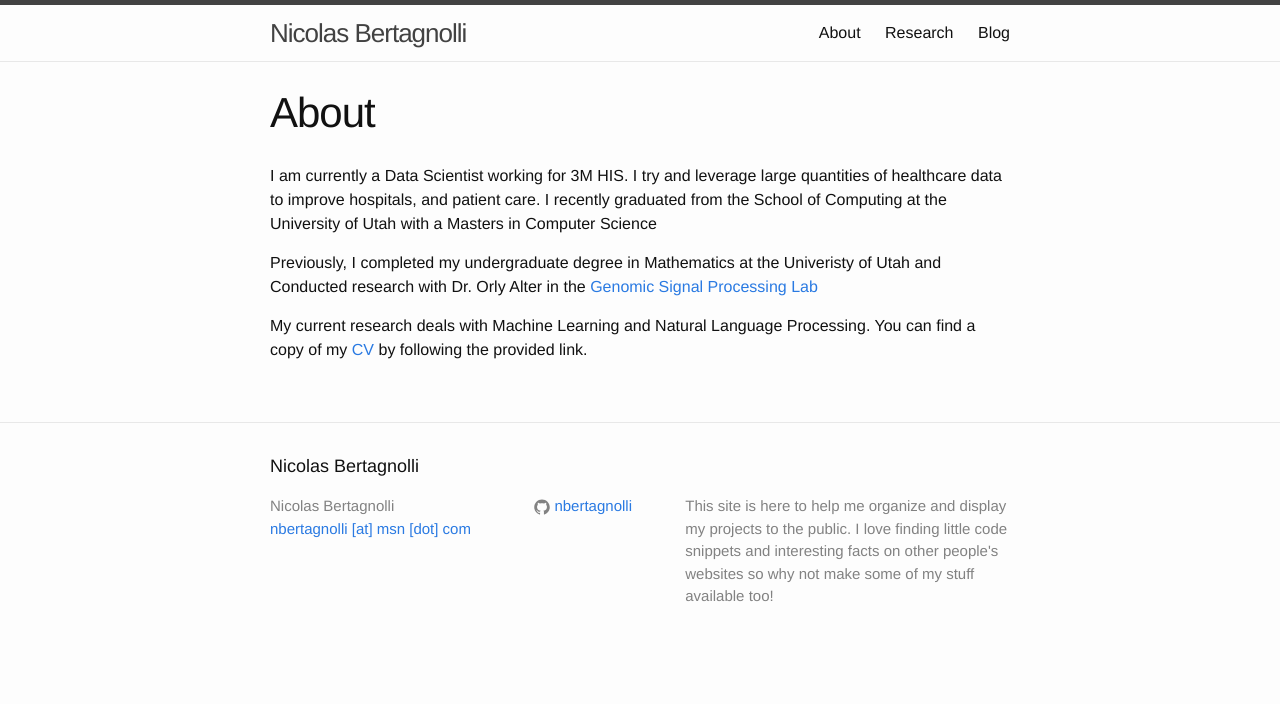
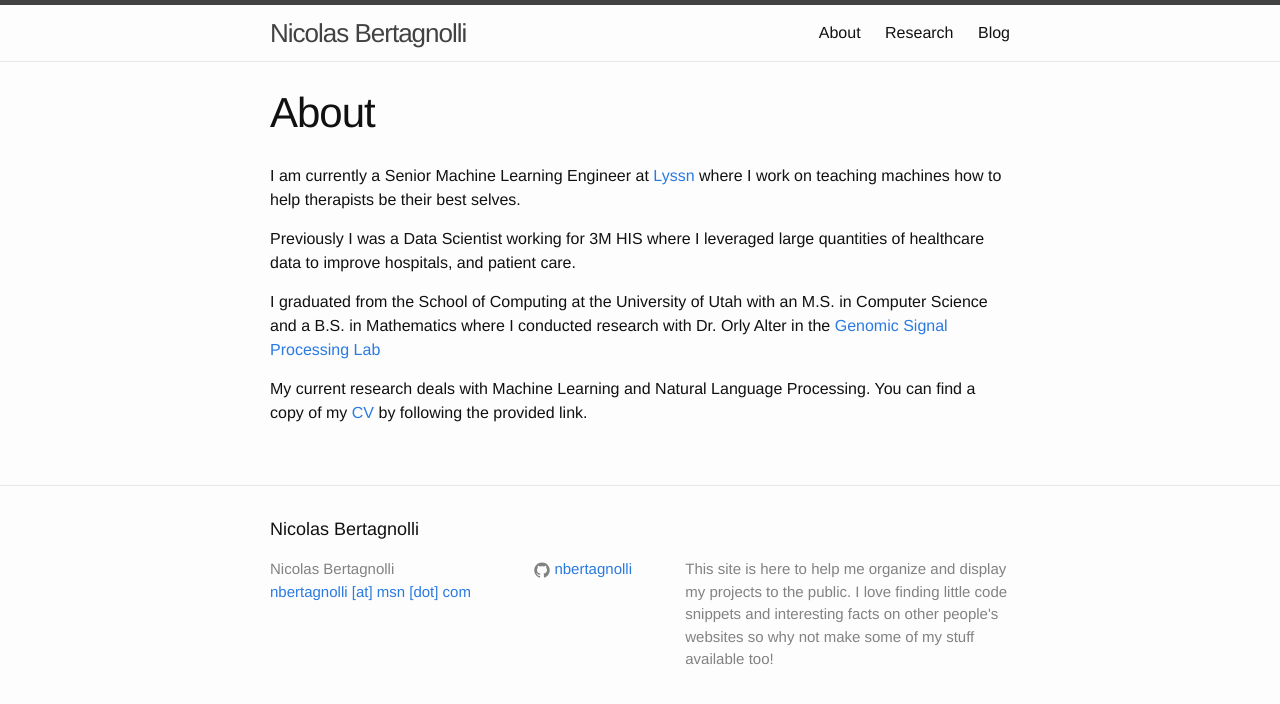
Before and after one commit to nbertagnolli/nbertagnolli.github.io, a Jekyll site: the page built from about.md, in a window 1280 px wide. Shown: the top 704 px of the page. Built offline with Jekyll 4.4.1, drawn with Linux system fonts in a browser that asks for light colours.

Commit message:
Updated work history

```diff
--- a/about.md
+++ b/about.md
@@ -4,9 +4,11 @@ title: About
 permalink: /about/
 ---
 
-I am currently a Data Scientist working for 3M HIS.  I try and leverage large quantities of healthcare data to improve hospitals, and patient care.  I recently graduated from the School of Computing at the University of Utah with a Masters in Computer Science
+I am currently a Senior Machine Learning Engineer at <a target = "_blank" href="www.lyssn.io">Lyssn</a> where I work on teaching machines how to help therapists be their best selves.
 
-Previously, I completed my undergraduate degree in Mathematics at the Univeristy of Utah  and Conducted research with Dr. Orly Alter in the <a target = "_blank" href = "http://www.alterlab.org">Genomic Signal Processing Lab</a>
+Previously I was a Data Scientist working for 3M HIS where I leveraged large quantities of healthcare data to improve hospitals, and patient care.
+
+I graduated from the School of Computing at the University of Utah with an M.S. in Computer Science and a B.S. in Mathematics where I conducted research with Dr. Orly Alter in the <a target = "_blank" href = "http://www.alterlab.org">Genomic Signal Processing Lab</a>
 
 My current research deals with Machine Learning and Natural Language Processing.  You can
 find a copy of my <a target = "_blank" href = "/assets/Bertagnolli_CV.pdf">CV</a>
```
